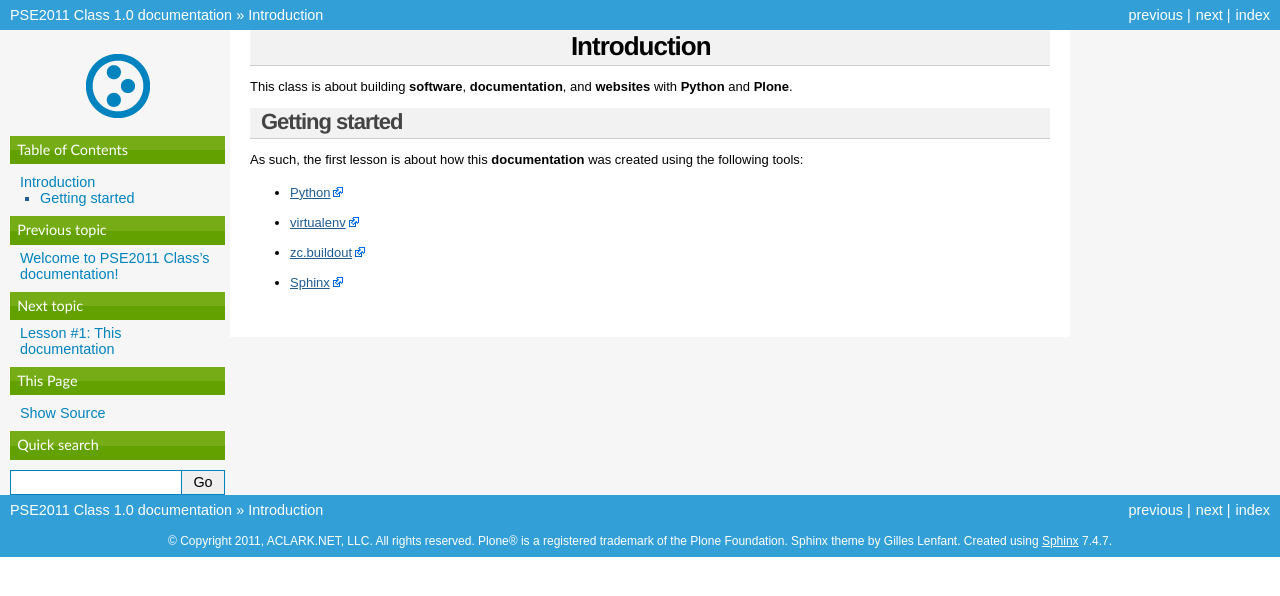
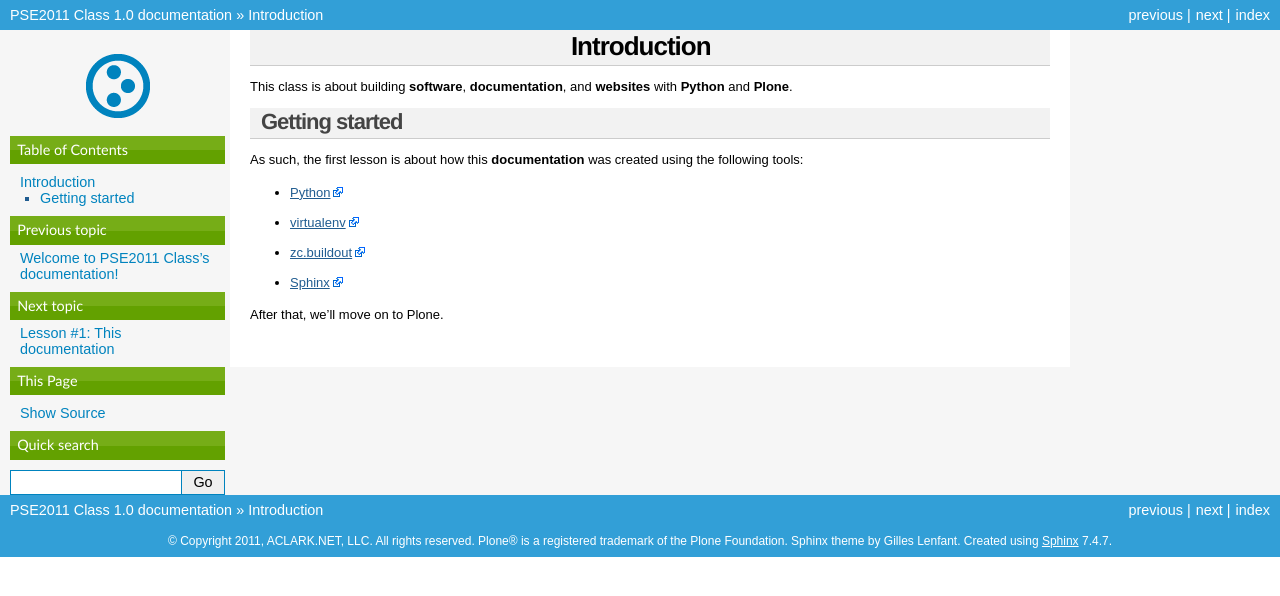
Before and after one commit to aclark4life/PSE2011, a Sphinx documentation site: the page built from docs/intro.rst, in a window 1280 px wide. Shown: the top 596 px of the page. Built offline with Sphinx 7.4.7, drawn with Linux system fonts in a browser that asks for light colours.

Commit message:
Add detail

```diff
--- a/docs/intro.rst
+++ b/docs/intro.rst
@@ -17,3 +17,5 @@
 .. _`virtualenv`: http://pypi.python.org/pypi/virtualenv
 .. _`zc.buildout`: http://pypi.python.org/pypi/zc.buildout/1.5.2
 .. _`Sphinx`: http://pypi.python.org/pypi/Sphinx
+
+After that, we'll move on to Plone.
```
